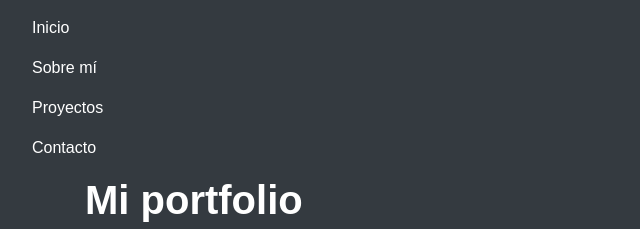
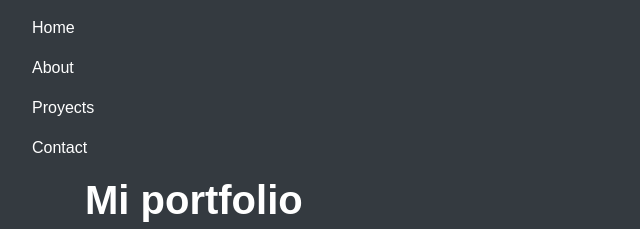
Before and after one commit to Warclimb/warclimb.github.io, a plain HTML site: page index.html in a window 1280 px wide. Shown: the top 229 px of the page, 0-640 px from the left. Drawn offline with nearby package versions, Linux system fonts and the light colour scheme; files whose address does not match are found by name.

Commit message:
translate navigarion

```diff
--- a/index.html
+++ b/index.html
@@ -21,10 +21,10 @@
     <!-- Sidebar -->
     <nav class="navbar navbar-dark bg-dark sidebar">
       <ul class="nav flex-column list-unstyled">
-        <li class="nav-item"><a class="nav-link" href="#">Inicio</a></li>
-        <li class="nav-item"><a class="nav-link" href="#">Sobre mí</a></li>
-        <li class="nav-item"><a class="nav-link" href="#">Proyectos</a></li>
-        <li class="nav-item"><a class="nav-link" href="#">Contacto</a></li>
+        <li class="nav-item"><a class="nav-link" href="#">Home</a></li>
+        <li class="nav-item"><a class="nav-link" href="#">About</a></li>
+        <li class="nav-item"><a class="nav-link" href="#">Proyects</a></li>
+        <li class="nav-item"><a class="nav-link" href="#">Contact</a></li>
       </ul>
     </nav>
 
```
